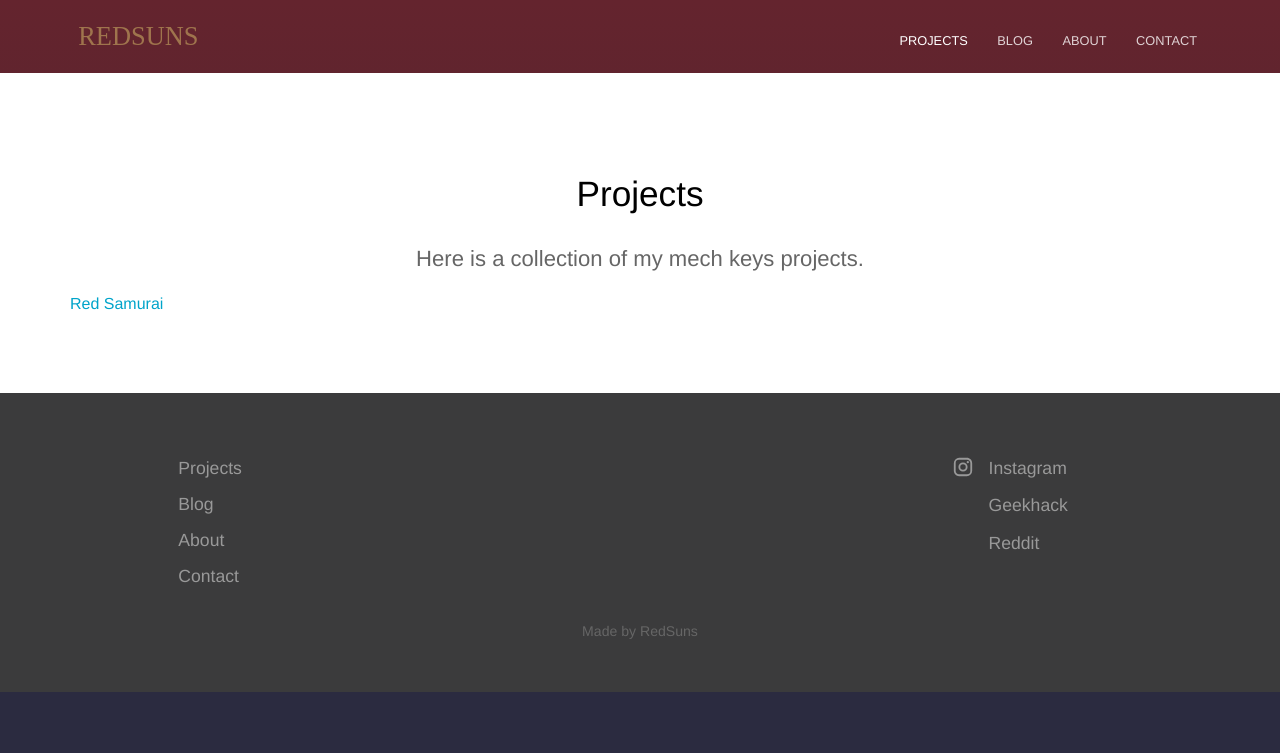
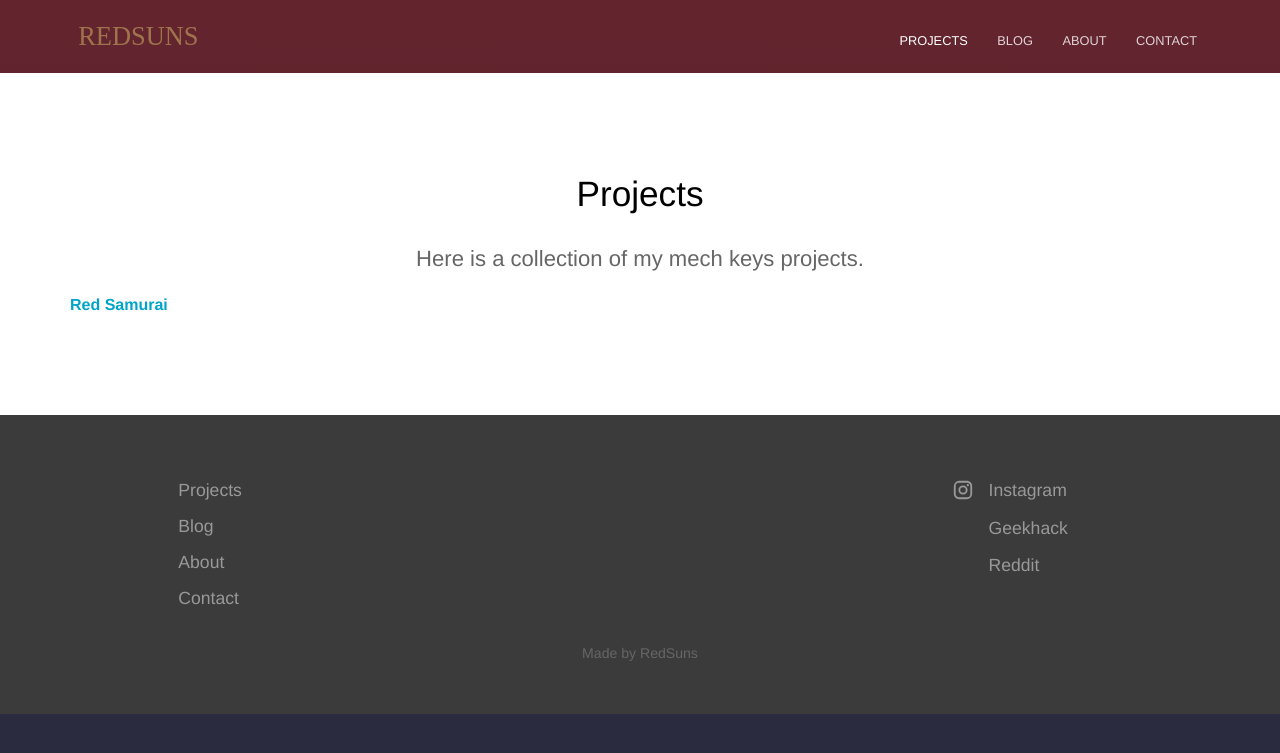
Before and after one commit to RedSunsRMK/redsunsrmk.github.io, a Jekyll site: the page built from projects.html, in a window 1280 px wide. Shown: the top 753 px of the page. Built offline with Jekyll 4.4.1, drawn with Linux system fonts in a browser that asks for light colours.

```diff
--- a/projects.html
+++ b/projects.html
@@ -7,7 +7,7 @@ description: Here is a collection of my mech keys projects.
 <div class="text editable">
 {% for project in site.projects %}
   <div class="project">
-    <a href="{{ project.url }}">{{ project.title }}</a>
+    <h4><a href="{{ project.url }}">{{ project.title }}</a></h4>
   </div>
 {% endfor %}
 </div>
```
